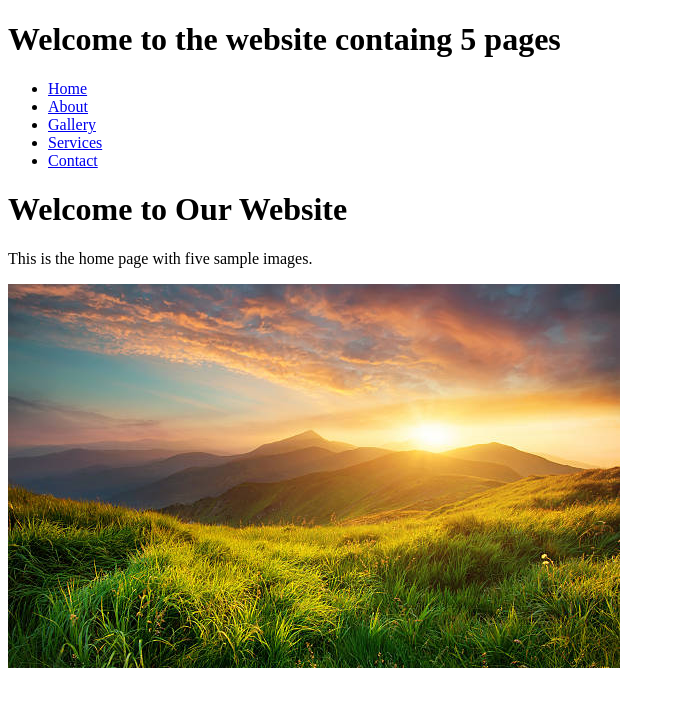
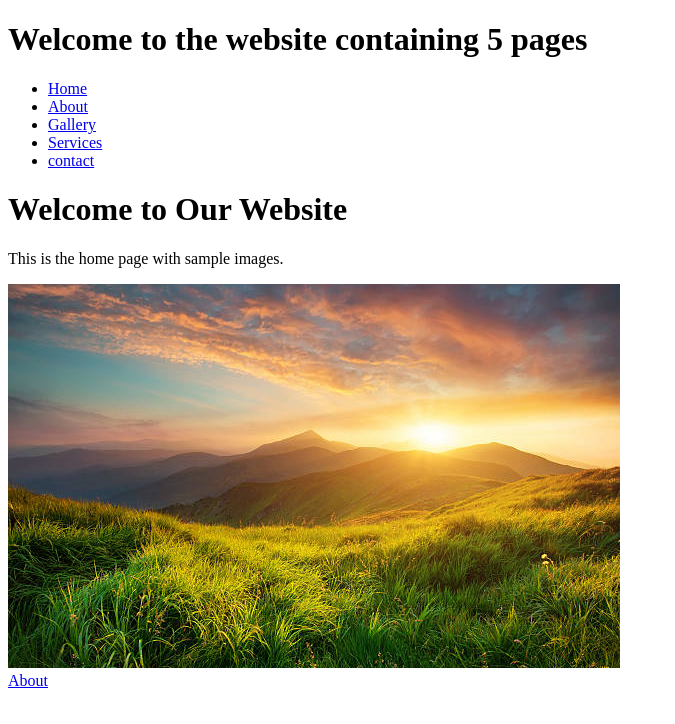
Before and after one commit to SERI-ROHIT/webCA1, a plain HTML site: page index.html in a window 1280 px wide. Shown: the whole page, without its empty margins (0-675 px from the left). Drawn offline with Linux system fonts and the light colour scheme.

Commit message:
index.html

```diff
--- a/index.html
+++ b/index.html
@@ -7,27 +7,29 @@
     <link rel="stylesheet" href="styles.css">
 </head>
 <body>
-    <h1> Welcome  to the website containg 5 pages </h1>
+    <h1> Welcome  to the website containing 5 pages </h1>
     <nav>
         <ul>
             <li><a href="index.html">Home</a></li>
             <li><a href="about.html">About</a></li>
             <li><a href="gallery.html">Gallery</a></li>
             <li><a href="services.html">Services</a></li>
-            <li><a href="contact.html">Contact</a></li>
+            <li><a href="contact.html">contact</a></li>
         </ul>
     </nav>
 
     <div class="content">
         <h1>Welcome to Our Website</h1>
-        <p>This is the home page with five sample images.</p>
+        <p>This is the home page with  sample images.</p>
         <div class="image-gallery">
             <img src="img1.jpg" alt="Image 1">
 
         </div>
     </div>
 
-
+    <footer>
+        <a href="about.html" class="footer-button">About</a>
+    </footer>
 
 </body>
 </html>
```
